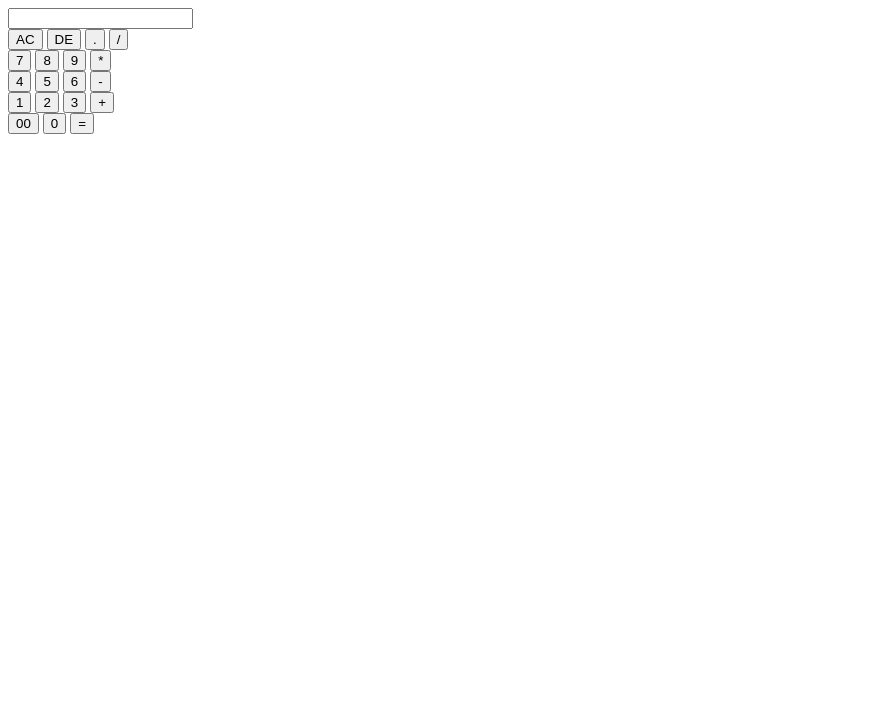
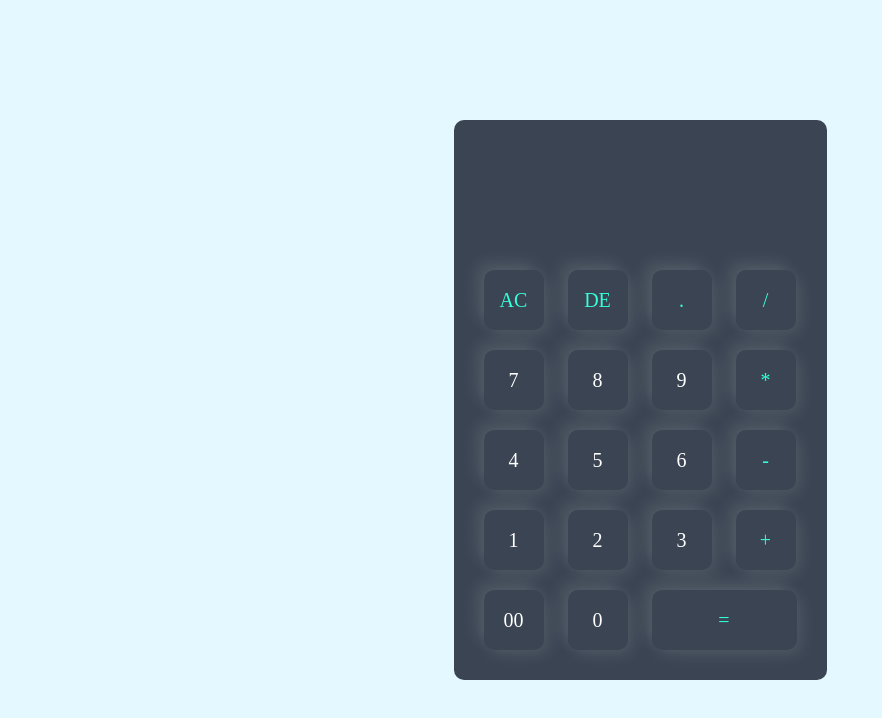
Before and after one commit to norphellama/calculator, a plain HTML site: page calculator.html in a window 1280 px wide. Shown: the whole page, without its empty margins (0-882 px from the left). Drawn offline with Linux system fonts and the light colour scheme.

Commit message:
Update calculator.html

```diff
--- a/calculator.html
+++ b/calculator.html
@@ -3,7 +3,7 @@
 <head>
     <meta name="viewport" content="width=device-width, initial-scale=1.0">
     <title>Calculator</title>
-    <link rel="stylesheet" href="style.css">
+    <link rel="stylesheet" href="calculator.css">
 </head>
 
 <body>
```
